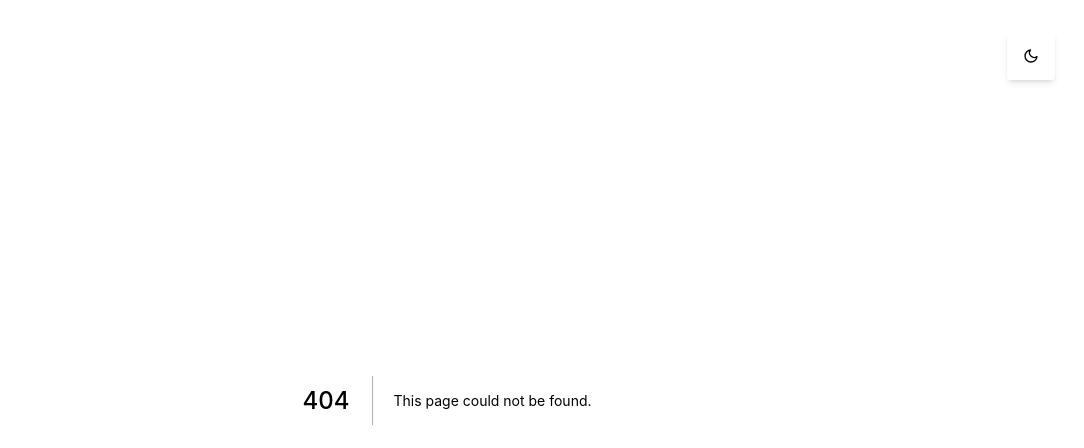
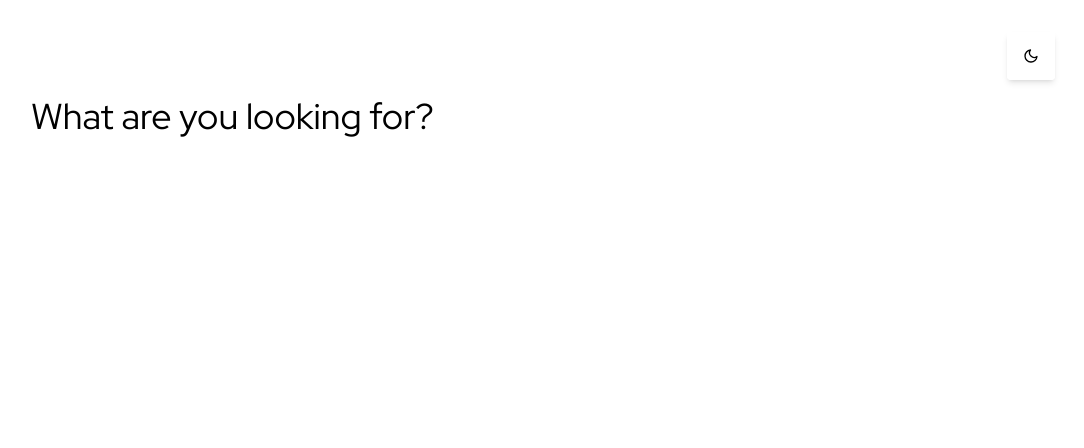
Before and after one commit to sparlos/sparling-dev, a Next.js app: page /projects-skills in a window 1280 px wide. Before the commit this address had no page. Shown: the top 448 px of the page, without its empty margins (193-1277 px from the left). Built offline with nearby package versions, Linux system fonts and the light colour scheme.

Commit message:
refactor content container to be component, initial projects and skills page

```diff
--- /dev/null
+++ b/components/ScrollableContentContainer.tsx
@@ -0,0 +1,24 @@
+import Head from 'next/head'
+import { ReactNode } from 'react'
+
+type ScrollableContentContainerProps = {
+  children: ReactNode
+  title?: string
+}
+
+export default function ScrollableContentContainer({
+  children,
+  title,
+}: ScrollableContentContainerProps) {
+  return (
+    <div className="h-full w-full overflow-auto">
+      <Head>
+        <title>{title || 'sparling.dev'}</title>
+        <meta name="viewport" content="initial-scale=1.0, width=device-width" />
+      </Head>
+      <div className="ml-auto mr-auto max-w-3xl px-12 pt-24 pb-32 leading-relaxed lg:ml-44 lg:mr-0">
+        {children}
+      </div>
+    </div>
+  )
+}
--- a/pages/about/index.tsx
+++ b/pages/about/index.tsx
@@ -1,5 +1,6 @@
 import { motion } from 'framer-motion'
 import Head from 'next/head'
+import ScrollableContentContainer from '../../components/ScrollableContentContainer'
 import {
   DEFAULT_SLIDE_DOWN_PROPS,
   DEFAULT_SLIDE_RIGHT_PROPS,
@@ -8,12 +9,7 @@ import {
 
 export default function About() {
   return (
-    <div className="h-full w-full overflow-auto">
-      <Head>
-        <title>about | sparling.dev</title>
-        <meta name="viewport" content="initial-scale=1.0, width=device-width" />
-      </Head>
-      <div className="ml-auto mr-auto max-w-3xl px-12 pt-24 pb-32 leading-relaxed lg:ml-44 lg:mr-0">
+    <ScrollableContentContainer title="about | sparling.dev">
       <motion.h1 className="text-4xl" {...DEFAULT_SLIDE_DOWN_PROPS}>
         Hi, I&apos;m Stephen!
       </motion.h1>
@@ -27,9 +23,9 @@ export default function About() {
       >
         I&apos;m a driven young professional in the world of full stack web
         design & development. I&apos;ve spent the last few years honing my
-          skills in top web technologies including React, jQuery, SQL, PHP,
-          Node, SASS & SCSS, Bootstrap, VS Code, Figma, WordPress, Python, Vue,
-          MongoDB, and GraphQL.
+        skills in top web technologies including React, jQuery, SQL, PHP, Node,
+        SASS & SCSS, Bootstrap, VS Code, Figma, WordPress, Python, Vue, MongoDB,
+        and GraphQL.
       </motion.p>
       <motion.p
         className="mt-8"
@@ -40,9 +36,9 @@ export default function About() {
         }}
       >
         At my last job, I worked within a large team of other sales associates
-          and multiple managers. I gained a lot of valuable experience
-          pertaining to communication, teamwork, meeting the varied expectations
-          of multiple people, and achieving goals on a deadline.
+        and multiple managers. I gained a lot of valuable experience pertaining
+        to communication, teamwork, meeting the varied expectations of multiple
+        people, and achieving goals on a deadline.
       </motion.p>
       <motion.p
         className="mt-8"
@@ -54,8 +50,8 @@ export default function About() {
       >
         I&apos;m hardworking, receptive and unrelenting when it comes to doing
         the very best that I can. This is demonstrated by my 4 year study at
-          York University, culminating in a Bachelor of Fine Arts with Honours.
-          I was awarded a Magna Cum Laude for my efforts across those 4 years.
+        York University, culminating in a Bachelor of Fine Arts with Honours. I
+        was awarded a Magna Cum Laude for my efforts across those 4 years.
       </motion.p>
       <motion.p
         className="mt-8"
@@ -66,10 +62,9 @@ export default function About() {
         }}
       >
         If all of this sounds good to you, I&apos;m ready to work. Preferably
-          full-time; I&apos;m open to either local (Toronto area) or remote
-          work. Please reach out to me and I&apos;d love to start a dialogue.
+        full-time; I&apos;m open to either local (Toronto area) or remote work.
+        Please reach out to me and I&apos;d love to start a dialogue.
       </motion.p>
-      </div>
-    </div>
+    </ScrollableContentContainer>
   )
 }
--- a/pages/index.tsx
+++ b/pages/index.tsx
@@ -113,7 +113,7 @@ const Home: NextPage = () => {
           />
           <LinkButton
             Icon={FiCode}
-            href="/about"
+            href="/projects-skills"
             label="what I do"
             className="mb-6 sm:mr-24 sm:mb-0"
             bgColor="bg-red-500"
--- /dev/null
+++ b/pages/projects-skills/index.tsx
@@ -0,0 +1,13 @@
+import { motion } from 'framer-motion'
+import ScrollableContentContainer from '../../components/ScrollableContentContainer'
+import { headingAnimation } from '../../utils/animations/projectsAndSkills'
+
+export default function ProjectsAndSkills() {
+  return (
+    <ScrollableContentContainer>
+      <motion.h1 className="text-4xl" {...headingAnimation}>
+        What are you looking for?
+      </motion.h1>
+    </ScrollableContentContainer>
+  )
+}
--- /dev/null
+++ b/utils/animations/projectsAndSkills.ts
@@ -0,0 +1,14 @@
+import { MotionProps } from 'framer-motion'
+import { DEFAULT_SPRING_TRANSITION } from '../framer'
+
+export const headingAnimation: MotionProps = {
+  initial: {
+    x: -25,
+    opacity: 0,
+  },
+  animate: {
+    x: 0,
+    opacity: 1,
+  },
+  transition: DEFAULT_SPRING_TRANSITION,
+}
```
Lines whose indentation alone changed are shown as unchanged.
